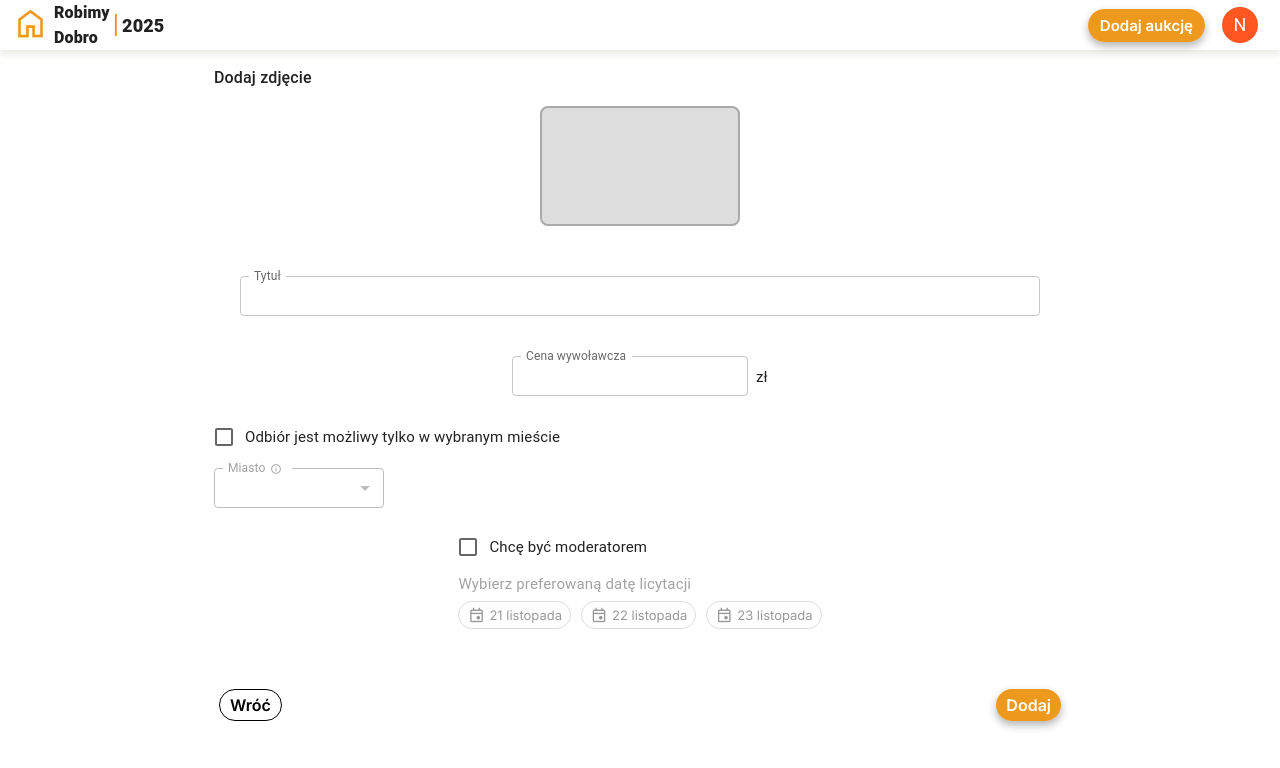
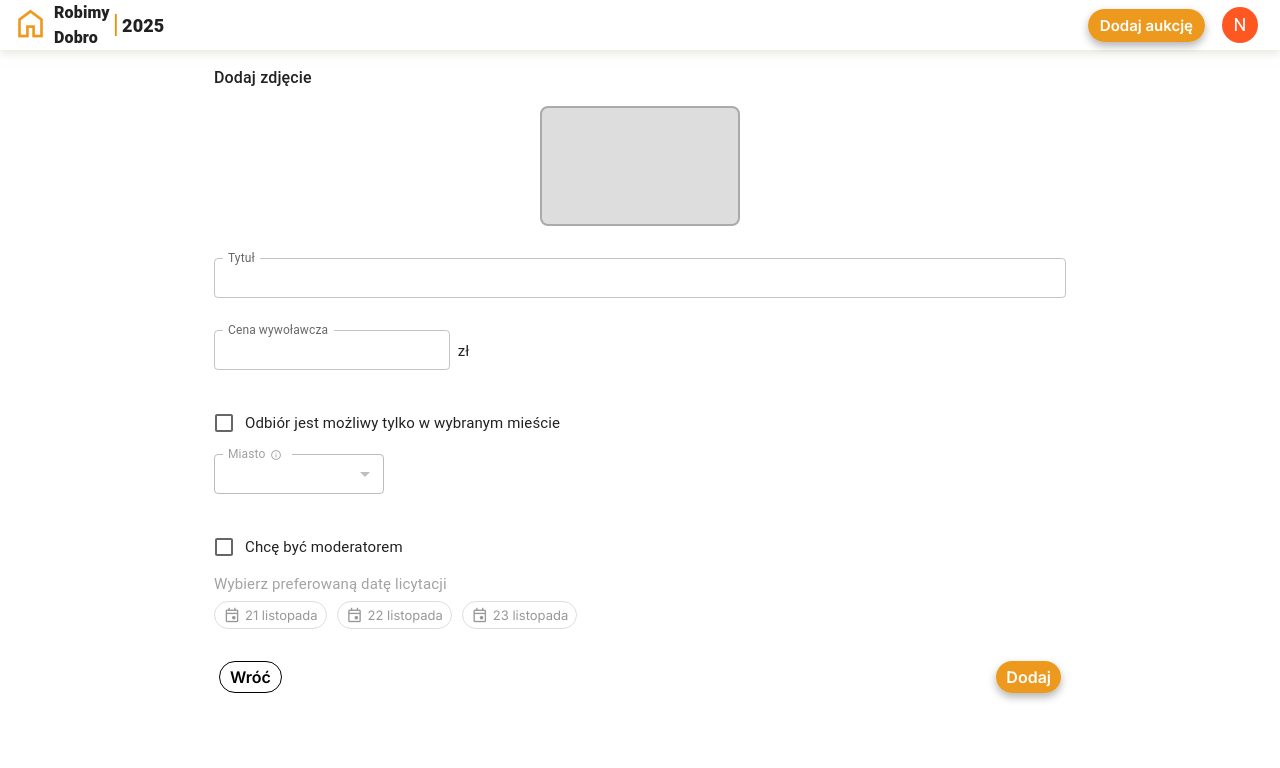
Before and after one commit to ocadotechnology-university/Robimy-dobro---aukcje, a React (Create React App) app in the folder frontend/: page /add in a window 1280 px wide. Shown: the top 768 px of the page. Built offline with nearby package versions, Linux system fonts and the light colour scheme; some icons are missing.

Commit message:
Add stack for sections and refactor title section using MUI

```diff
--- a/frontend/src/components/AddPage/AddPage.styles.tsx
+++ b/frontend/src/components/AddPage/AddPage.styles.tsx
@@ -2,9 +2,7 @@ import { SxProps, Theme } from '@mui/material/styles';
 
 export const FormContainerStyle: SxProps<Theme> = {
     height: '100dvh',
-    display: 'flex',
-    flexDirection: 'column',
-    alignItems: 'center',
+    py: 2,
 };
 
 export const ImageUploadStackStyle: SxProps<Theme> = {
--- a/frontend/src/components/AddPage/AddPage.tsx
+++ b/frontend/src/components/AddPage/AddPage.tsx
@@ -6,12 +6,13 @@ import Stack from "@mui/material/Stack";
 import Box from '@mui/material/Box';
 import Typography from '@mui/material/Typography';
 import UploadIcon from '@mui/icons-material/Upload';
+import TextField from '@mui/material/TextField';
 
 import { FormContainerStyle } from './AddPage.styles';
 import { ImageUploadStackStyle } from './AddPage.styles';
 import { ImageUploadBoxStyle } from './AddPage.styles';
 
-import {TextField, Checkbox, FormControlLabel, FormGroup, MenuItem} from "@mui/material";
+import {Checkbox, FormControlLabel, FormGroup, MenuItem} from "@mui/material";
 
 const AddPage: React.FC = () => {
     const [title, setTitle] = useState("");
@@ -25,20 +26,9 @@ const AddPage: React.FC = () => {
         <React.Fragment>
             <CssBaseline/>
             <Container maxWidth="md" sx={FormContainerStyle}>
-
+                <Stack spacing={4}>
                     <ImageUploadSection />
-
-                <div className="TitleFrame">
-                    <TextField
-                        label="Tytuł"
-                        variant="outlined"
-                        fullWidth
-                        value={title}
-                        size={"small"}
-                        onChange={(e) => setTitle(e.target.value)}
-                        InputLabelProps={{ shrink: true }}
-                    />
-                </div>
+                    <TitleSection title={title} setTitle={setTitle} />
 
                     <div className="PriceFrame">
                         <TextField
@@ -135,6 +125,7 @@ const AddPage: React.FC = () => {
                         <button className="BackButton">Wróć</button>
                         <button className="SubmitButton">Dodaj</button>
                     </div>
+                </Stack>
             </Container>
         </React.Fragment>
     );
@@ -152,4 +143,23 @@ const ImageUploadSection = () => (
     </Stack>
 );
 
+type TitleSectionProps = {
+    title: string;
+    setTitle: (value: string) => void;
+};
+
+const TitleSection = ({ title, setTitle }: TitleSectionProps) => (
+    <Box sx={{ width: '100%' }}>
+        <TextField
+            label="Tytuł"
+            variant="outlined"
+            fullWidth
+            value={title}
+            size={"small"}
+            onChange={(e) => setTitle(e.target.value)}
+            InputLabelProps={{ shrink: true }}
+        />
+    </Box>
+);
+
 export default AddPage;
```
Lines whose indentation alone changed are shown as unchanged.
